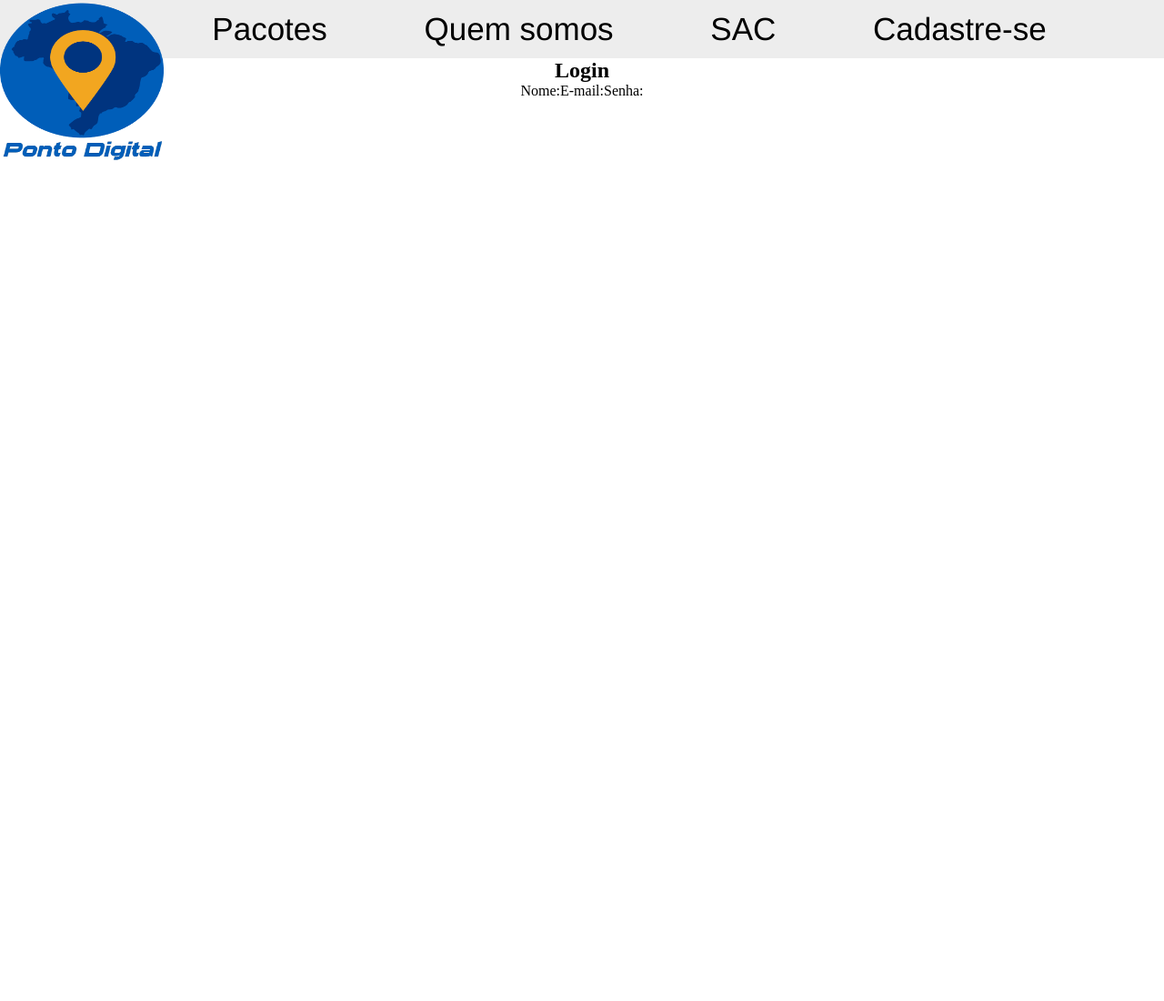
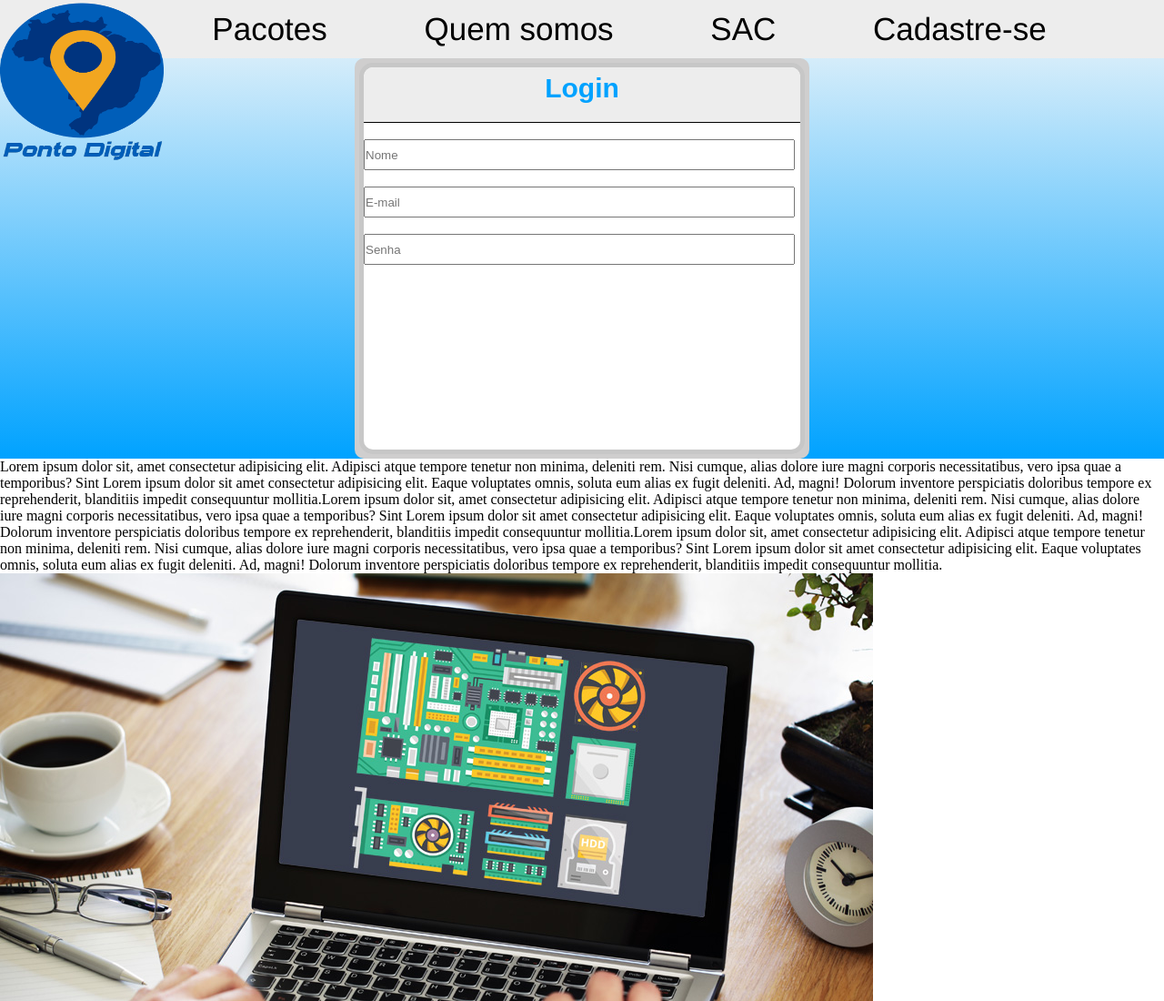
Before and after one commit to Gcarvalhu/Ponto-Digital, a plain HTML site: page index.html in a window 1280 px wide. Shown: the top 1100 px of the page at 91% size. Before the commit the page ends 800 px from the top, so only its background shows below. Drawn offline with Linux system fonts and the light colour scheme.

Commit message:
ponto digital

```diff
--- a/CSS/Style.css
+++ b/CSS/Style.css
@@ -2,7 +2,7 @@
 margin: 0;
 padding: 0;
 text-decoration: none;
-box-sizing: border-box;
+/* box-sizing: border-box; */
 }
 .logotipo{
     width: 180px;
@@ -49,11 +49,47 @@ nav a:hover {
     color: #fff;
     padding: 12px 0 12px 0;
 }
-.titulo_do_login{
-    justify-content: center;
-    display: flex;
+#login_box{
+    width:500px;
+    height: 440px;
+    background-color:rgb(207, 206, 206);
+    margin: 0 auto;
+    border-radius: 10px;
 }
-.corpo_login{
-    justify-content: center;
-    display: flex;
+#login-box-interno{
+    width: 480px;
+    height:420px;
+    background-color: #fff;
+    position: absolute;
+    margin: 10px;
+    border-radius: 10px;
+    box-shadow: 0px 0px 0px 5px rgb(199, 199, 199);
+    overflow: hidden;
 }
+#login-box-label{
+    background-color:#ededed;
+    height: 60px;
+    font: bold 30px/45px sans-serif;
+    border-top-left-radius:10px;
+    border-top-right-radius:10px;
+    text-align: center;
+    border-bottom: 1px solid black;
+    color: rgb(0, 162, 255);
+}
+.fundo-login{
+    background-image: linear-gradient(rgba(152, 210, 243, 0.411), rgb(0, 162, 255));
+}
+.input_div{
+    margin: 20px;
+    padding: 5px;
+}
+.input_div input{
+    width: 310px;
+}
+.zezinho input{
+height: 30px;
+width: 98%;
+}
+#texto-da-home{
+
+}
--- a/index.html
+++ b/index.html
@@ -27,11 +27,68 @@
         </nav>
     </header>
     <section>
-        <h1 class="titulo_do_login">Login</h1>
-        <div class="corpo_login">
-            <p>Nome:</p>
-            <p>E-mail:</p>
-            <p>Senha:</p>
+        <div class="fundo-login">
+            <div id="login_box">
+                <div id="login-box-interno">
+                    <div id="login-box-label">Login</div>
+                    <form method="GET" class="zezinho" action="index.html">
+                        <label for="nome"></label>
+                        <br />
+                        <input name="nome" placeholder="Nome" id="nome" type="text" maxlength="50" minlength="3"
+                            required>
+                        <br />
+                        <label for="email"></label>
+                        <br />
+                        <input placeholder="E-mail" name="email" id="email" required />
+                        <br />
+                        <label for="Senha"></label>
+                        <br />
+                        <input name="Senha" placeholder="Senha" id="Senha" type="text" maxlength="50" minlength="3"
+                            required>
+                        <br />
+                    </form>
+                </div>
+            </div>
+        </div>
+    </section>
+    <section>
+        <div id="texto-da-home">
+            <p>Lorem ipsum dolor sit, amet consectetur adipisicing elit. Adipisci atque tempore tenetur non minima,
+                deleniti rem. Nisi cumque, alias dolore iure magni corporis necessitatibus, vero ipsa quae a
+                temporibus? Sint Lorem ipsum dolor sit amet consectetur adipisicing elit. Eaque voluptates omnis,
+                soluta eum alias ex fugit deleniti. Ad, magni! Dolorum inventore perspiciatis doloribus tempore ex
+                reprehenderit, blanditiis impedit consequuntur mollitia.Lorem ipsum dolor sit, amet consectetur
+                adipisicing elit. Adipisci atque tempore tenetur non minima,
+                deleniti rem. Nisi cumque, alias dolore iure magni corporis necessitatibus, vero ipsa quae a
+                temporibus? Sint Lorem ipsum dolor sit amet consectetur adipisicing elit. Eaque voluptates omnis,
+                soluta eum alias ex fugit deleniti. Ad, magni! Dolorum inventore perspiciatis doloribus tempore ex
+                reprehenderit, blanditiis impedit consequuntur mollitia.Lorem ipsum dolor sit, amet consectetur
+                adipisicing elit. Adipisci atque tempore tenetur non minima,
+                deleniti rem. Nisi cumque, alias dolore iure magni corporis necessitatibus, vero ipsa quae a
+                temporibus? Sint Lorem ipsum dolor sit amet consectetur adipisicing elit. Eaque voluptates omnis,
+                soluta eum alias ex fugit deleniti. Ad, magni! Dolorum inventore perspiciatis doloribus tempore ex
+                reprehenderit, blanditiis impedit consequuntur mollitia.</p>
+            <picture>
+                <img src="imagens/03200857285792.jpg" alt="Pessoa utilizando nosso serviço do ponto digital">
+            </picture>
+            <p>Lorem ipsum dolor sit, amet consectetur adipisicing elit. Adipisci atque tempore tenetur non minima,
+                deleniti rem. Nisi cumque, alias dolore iure magni corporis necessitatibus, vero ipsa quae a
+                temporibus? Sint Lorem ipsum dolor sit amet consectetur adipisicing elit. Eaque voluptates omnis,
+                soluta eum alias ex fugit deleniti. Ad, magni! Dolorum inventore perspiciatis doloribus tempore ex
+                reprehenderit, blanditiis impedit consequuntur mollitia.Lorem ipsum dolor sit, amet consectetur
+                adipisicing elit. Adipisci atque tempore tenetur non minima,
+                deleniti rem. Nisi cumque, alias dolore iure magni corporis necessitatibus, vero ipsa quae a
+                temporibus? Sint Lorem ipsum dolor sit amet consectetur adipisicing elit. Eaque voluptates omnis,
+                soluta eum alias ex fugit deleniti. Ad, magni! Dolorum inventore perspiciatis doloribus tempore ex
+                reprehenderit, blanditiis impedit consequuntur mollitia.Lorem ipsum dolor sit, amet consectetur
+                adipisicing elit. Adipisci atque tempore tenetur non minima,
+                deleniti rem. Nisi cumque, alias dolore iure magni corporis necessitatibus, vero ipsa quae a
+                temporibus? Sint Lorem ipsum dolor sit amet consectetur adipisicing elit. Eaque voluptates omnis,
+                soluta eum alias ex fugit deleniti. Ad, magni! Dolorum inventore perspiciatis doloribus tempore ex
+                reprehenderit, blanditiis impedit consequuntur mollitia.</p>
+            <picture>
+                <img src="imagens/mao-feminina-mexendo-computador-paquera-virtual.jpg" alt="Pessoa utilizando nosso serviço do ponto digital">
+            </picture>
         </div>
     </section>
 </body>
```
